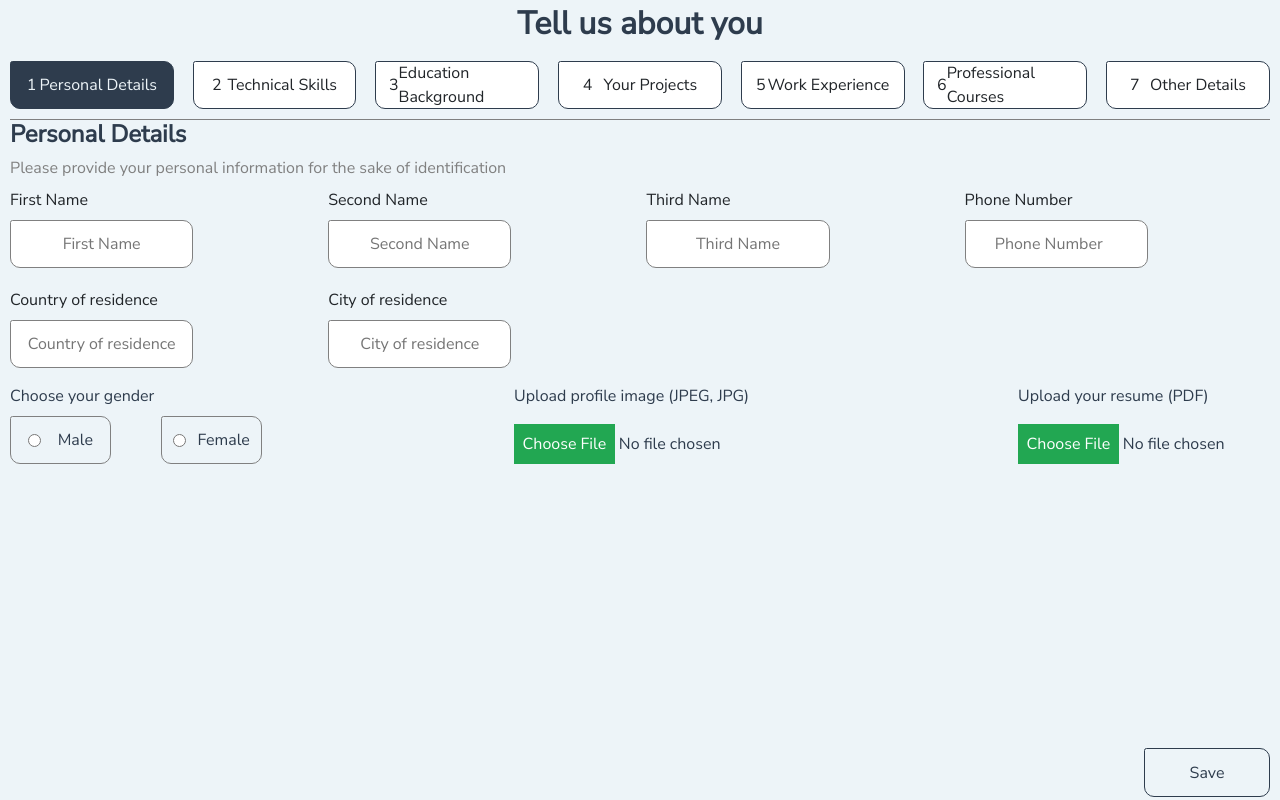
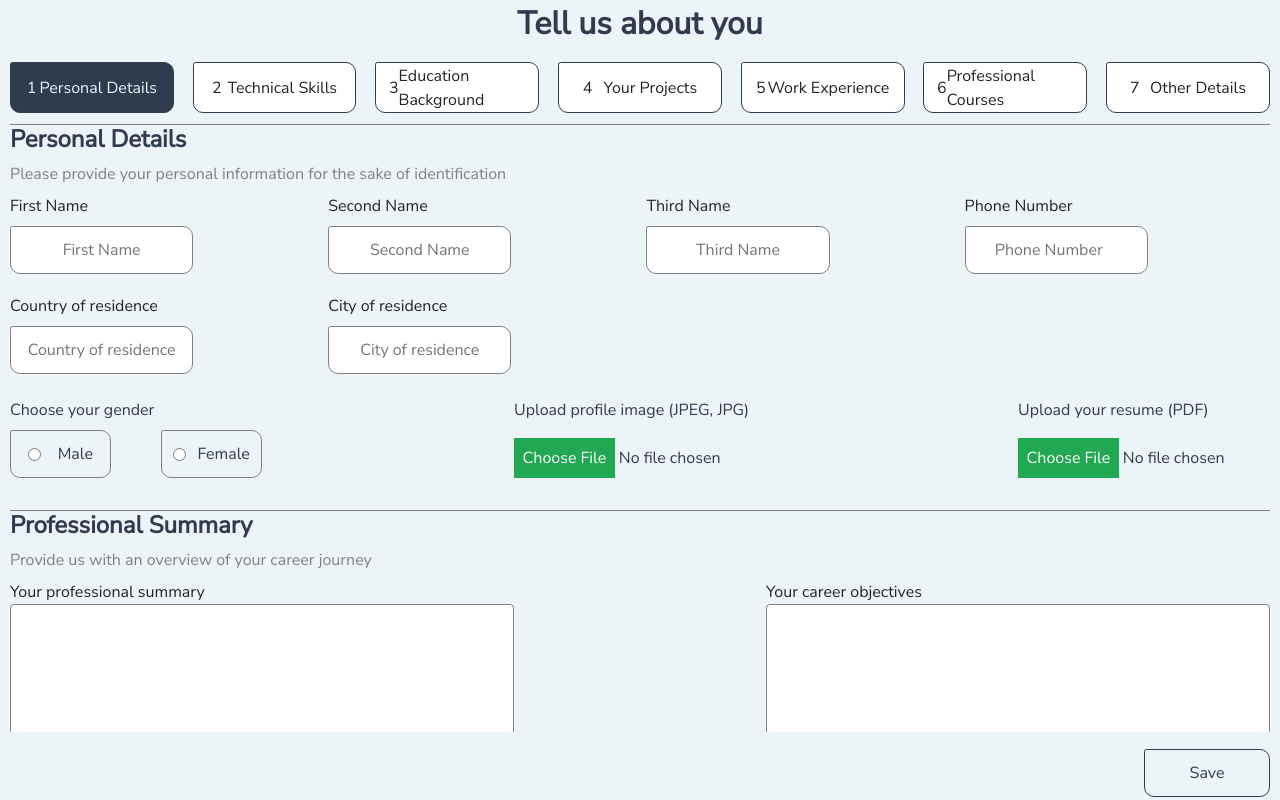
Before and after one commit to MokuaEnock/mboka, a React (Vite) app: page /seeker/signup in a window 1280 px wide. Built offline with nearby package versions, Linux system fonts and the light colour scheme; a small style sheet from the web is missing.

Commit message:
style the teatareas scetion

```diff
--- a/src/Pages/seeker/signup/signup.css
+++ b/src/Pages/seeker/signup/signup.css
@@ -19,7 +19,7 @@
 }
 
 #seeker-signup-header {
-  height: 15%;
+  height: 15vh;
   display: flex;
   flex-direction: column;
   align-items: center;
@@ -77,7 +77,7 @@
 }
 
 .seeker-signup-sections {
-  height: 90%;
+  height: 85%;
   display: flex;
   flex-direction: column;
   align-items: center;
@@ -151,6 +151,8 @@
   display: flex;
   align-items: center;
   justify-content: space-between;
+  margin-bottom: 3vh;
+  margin-top: 2vh;
 }
 
 .seeker-ss-conts-cont-custom > * {
@@ -201,3 +203,34 @@
   border-radius: 0;
   cursor: pointer;
 }
+
+.seeker-ss-conts-cont-textarea {
+  width: 100%;
+  display: flex;
+  flex-direction: row;
+  align-items: center;
+  justify-content: space-between;
+}
+
+.seeker-ss-conts-cont-textarea > * {
+  width: 40%;
+  display: flex;
+  flex-direction: column;
+  align-items: flex-start;
+  justify-content: space-between;
+}
+
+.seeker-scc-textareas > p {
+  font-size: 1rem;
+}
+
+.seeker-scc-textareas > textarea {
+  width: 100%;
+  height: 30vh;
+  border: thin solid var(--five);
+  border-radius: 4px;
+}
+
+.seeker-scc-textareas > textarea:focus {
+  outline: none;
+}
--- a/src/Pages/seeker/signup/signup.jsx
+++ b/src/Pages/seeker/signup/signup.jsx
@@ -150,6 +150,23 @@ export default function SeekerSignup() {
               <input type="file" accept="application/pdf" />
             </label>
           </div>
+
+          <SeekerSectionHeader
+            header={"Professional Summary"}
+            paragraph={"Provide us with an overview of your career journey"}
+          />
+
+          <div className="seeker-ss-conts-cont-textarea">
+            <label className="seeker-scc-textareas">
+              <p>Your professional summary</p>
+              <textarea maxLength="500" />
+            </label>
+
+            <label className="seeker-scc-textareas">
+              <p>Your career objectives</p>
+              <textarea maxLength="500" />
+            </label>
+          </div>
         </div>
         <div className="seeker-ss-buttons">
           <p></p>
```
